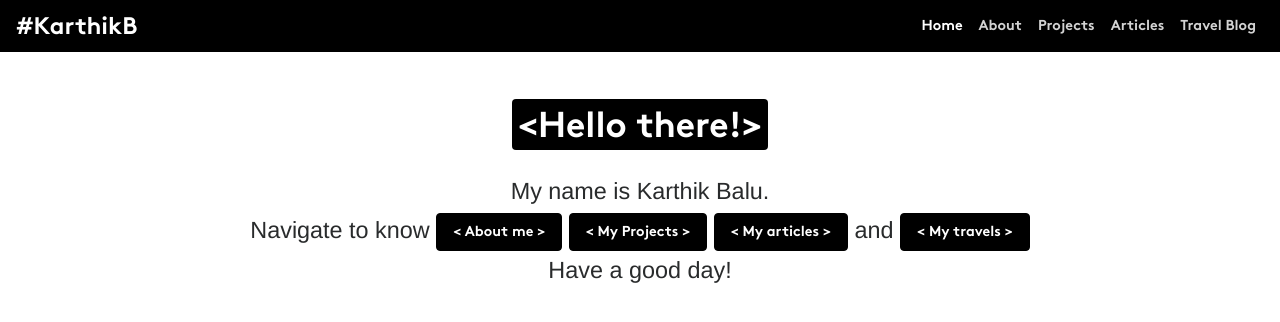
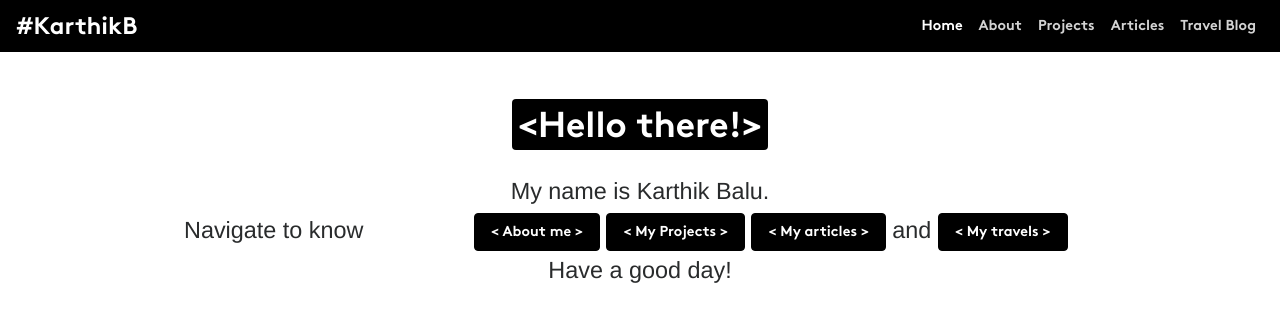
Before and after one commit to karthik-balu/karthik-balu.github.io, a Jekyll site: the page built from index.html, in a window 1280 px wide and 900 px high. Shown: the top 322 px of the window. Built offline with Jekyll 4.4.1, drawn with Linux system fonts in a browser that asks for light colours.

Commit message:
Updating resume

```diff
--- a/index.html
+++ b/index.html
@@ -10,8 +10,11 @@ title: "#KarthikB"
 		<div class="col-12">
 			My name is Karthik Balu.
 		</div>
-		<div class="col-12">
+		<div class="row">
+			<div class="col-md-3 col-12 text-right">
 				Navigate to know
+			</div>
+			<div class="col-md-9 col-6 center">
 				<a class="btn btn-primary" role="button" href="/about/"> <code>< About me ></code></a>
 				<a class="btn btn-primary" role="button" href="/projects"><code>< My Projects ></code></a>
 				<a class="btn btn-primary" role="button" href="/articles/"><code>< My articles ></code></a> and
@@ -20,5 +23,6 @@ title: "#KarthikB"
 			<div class="col-12">
 				Have a good day!<br>
 			</div>
+		</div>
 	</h3>
 </div>
```
Also changed, not shown: 1 other file. Lines whose indentation alone changed are shown as unchanged.
